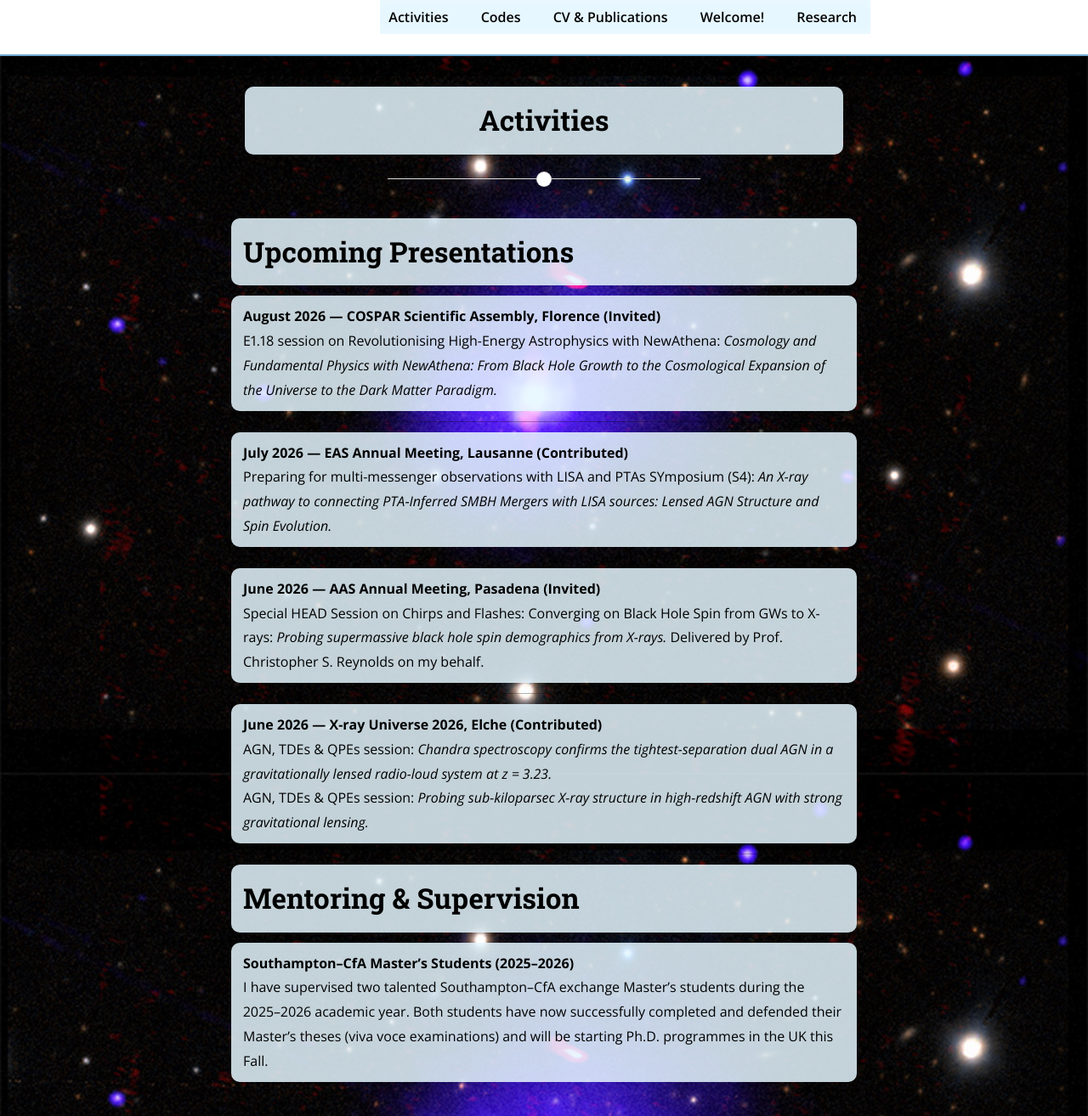
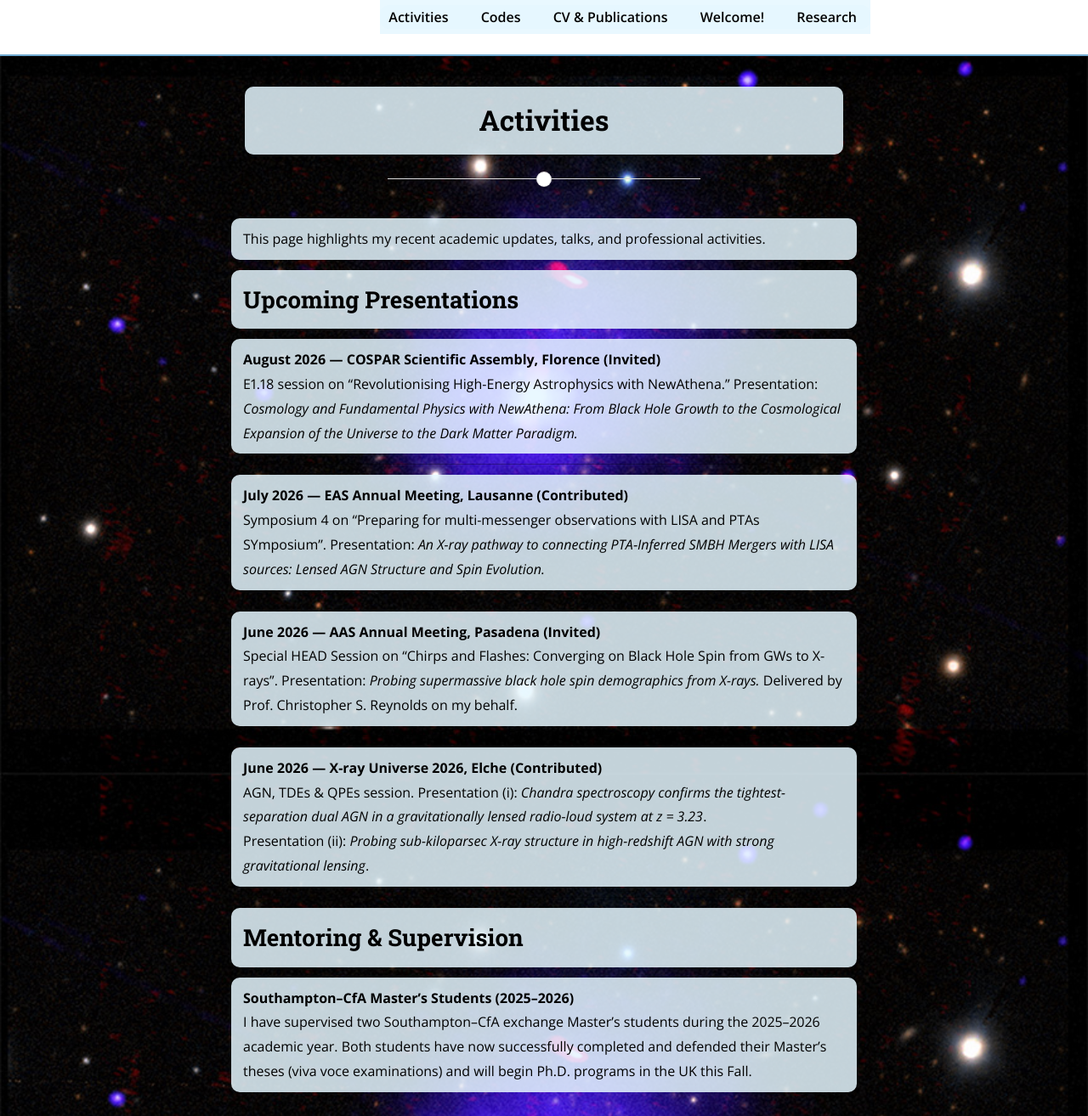
Before and after one commit to jsiskreynes-astro/jsiskreynes-astro.github.io, a Jekyll site: the page built from activities.md, in a window 1280 px wide and 1314 px high. Shown: the whole window at 85% size. Built offline with Jekyll 4.4.1, drawn with Linux system fonts in a browser that asks for light colours; nearby versions of some CDN libraries.

Commit message:
Update activities.md

```diff
--- a/activities.md
+++ b/activities.md
@@ -6,30 +6,37 @@ main_nav: true
 nav_order: 5
 ---
 
-# Upcoming Presentations
+This page highlights my recent academic updates, talks, and professional activities.
+
+## Upcoming Presentations
 
 **August 2026 — COSPAR Scientific Assembly, Florence (Invited)**
-E1.18 session on Revolutionising High-Energy Astrophysics with NewAthena: *Cosmology and Fundamental Physics with NewAthena: From Black Hole Growth to the Cosmological Expansion of the Universe to the Dark Matter Paradigm.*
+E1.18 session on "Revolutionising High-Energy Astrophysics with NewAthena."
+Presentation: *Cosmology and Fundamental Physics with NewAthena: From Black Hole Growth to the Cosmological Expansion of the Universe to the Dark Matter Paradigm.*
 
 ---
 
 **July 2026 — EAS Annual Meeting, Lausanne (Contributed)**
-Preparing for multi-messenger observations with LISA and PTAs SYmposium (S4): *An X-ray pathway to connecting PTA‑Inferred SMBH Mergers with LISA sources: Lensed AGN Structure and Spin Evolution.*
+Symposium 4 on "Preparing for multi-messenger observations with LISA and PTAs SYmposium".
+Presentation: *An X-ray pathway to connecting PTA‑Inferred SMBH Mergers with LISA sources: Lensed AGN Structure and Spin Evolution.*
 
 ---
 
 **June 2026 — AAS Annual Meeting, Pasadena (Invited)**
-Special HEAD Session on Chirps and Flashes: Converging on Black Hole Spin from GWs to X-rays: *Probing supermassive black hole spin demographics from X-rays.* Delivered by Prof. Christopher S. Reynolds on my behalf.
+Special HEAD Session on "Chirps and Flashes: Converging on Black Hole Spin from GWs to X-rays".
+Presentation: *Probing supermassive black hole spin demographics from X-rays.*
+Delivered by Prof. Christopher S. Reynolds on my behalf.
 
 ---
 
 **June 2026 — X-ray Universe 2026, Elche (Contributed)**
-AGN, TDEs & QPEs session: *Chandra spectroscopy confirms the tightest-separation dual AGN in a gravitationally lensed radio-loud system at z = 3.23.*
-AGN, TDEs & QPEs session: *Probing sub-kiloparsec X-ray structure in high-redshift AGN with strong gravitational lensing.*
+AGN, TDEs & QPEs session.
+Presentation (i): *Chandra spectroscopy confirms the tightest-separation dual AGN in a gravitationally lensed radio-loud system at z = 3.23*.
+Presentation (ii): *Probing sub-kiloparsec X-ray structure in high-redshift AGN with strong gravitational lensing*.
 
 ---
 
-# Mentoring & Supervision
+## Mentoring & Supervision
 
 **Southampton–CfA Master’s Students (2025–2026)**
-I have supervised two talented Southampton–CfA exchange Master’s students during the 2025–2026 academic year. Both students have now successfully completed and defended their Master’s theses (viva voce examinations) and will be starting Ph.D. programmes in the UK this Fall.
+I have supervised two Southampton–CfA exchange Master’s students during the 2025–2026 academic year. Both students have now successfully completed and defended their Master’s theses (viva voce examinations) and will begin Ph.D. programs in the UK this Fall.
```
